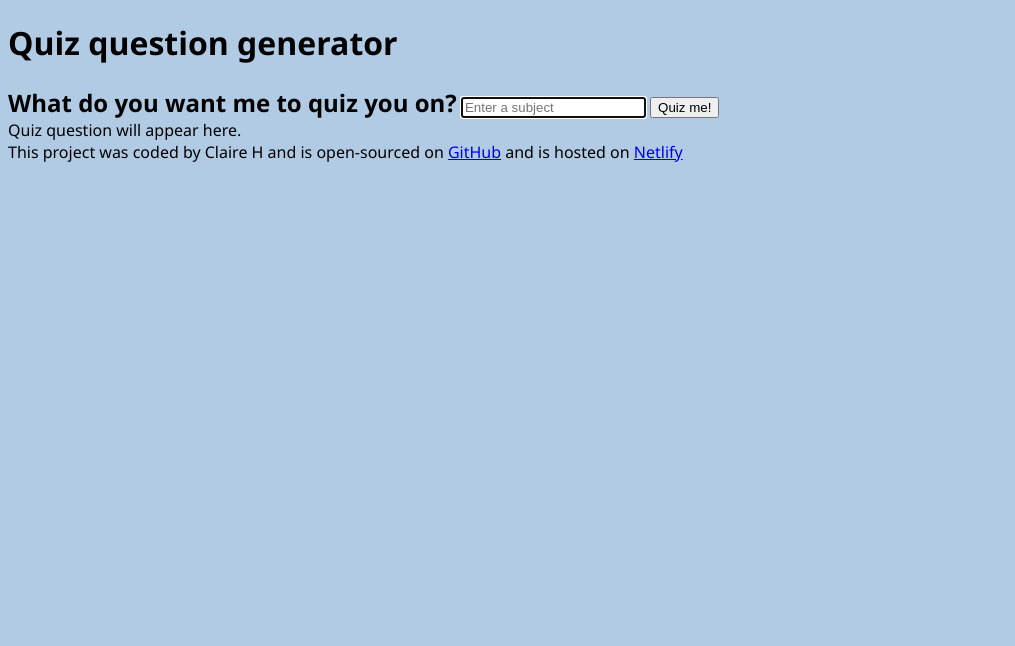
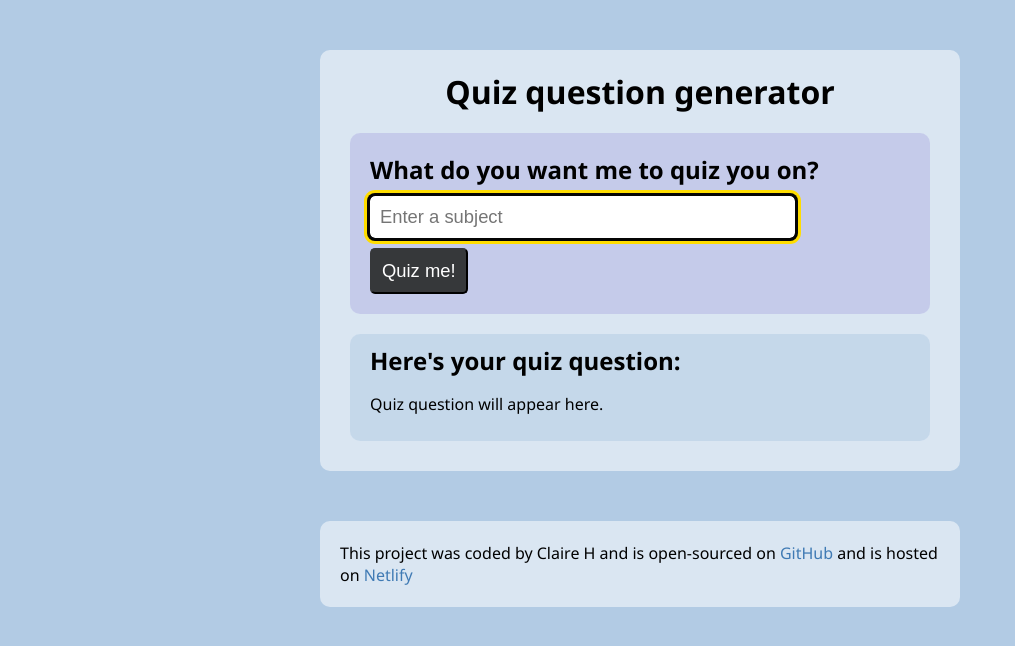
Before and after one commit to clkaha/quiz-generator, a plain HTML site: page index.html in a window 1280 px wide. Shown: the whole page, without its empty margins (0-1015 px from the left). Drawn offline with Linux system fonts and the light colour scheme.

Commit message:
Added styling.

```diff
--- a/index.html
+++ b/index.html
@@ -7,31 +7,35 @@
 		<link rel="stylesheet" href="styles.css" />
 	</head>
 	<body>
-		<header><h1>Quiz question generator</h1></header>
-		<main>
+		<main id="main-column">
+			<h1>Quiz question generator</h1>
 			<form>
-				<label for="quiz-subject" id="quiz-subject-label"
+				<label for="subject-input" id="quiz-subject-label"
 					>What do you want me to quiz you on?</label
 				>
 				<input
-					id="quiz-subject"
+					id="subject-input"
 					type="text"
 					placeholder="Enter a subject"
 					autofocus
 					required
 					aria-required="true"
 				/>
-				<input type="submit" value="Quiz me!" />
+				<input id="subject-submit" type="submit" value="Quiz me!" />
 			</form>
-			<div>Quiz question will appear here.</div>
+			<div id="quiz-question">
+                <h2>Here's your quiz question:</h2>
+            </p>Quiz question will appear here.</p></div>
 		</main>
 		<footer>
+			<p>
 				This project was coded by Claire H and is open-sourced on
 				<a href="https://github.com/clkaha/quiz-generator/" target="_blank"
 					>GitHub</a
 				>
 				and is hosted on
 				<a href="https://quizquestiongenerator.netlify.app/">Netlify</a>
+			</p>
 		</footer>
 		<script src="script.js"></script>
 	</body>
--- a/styles.css
+++ b/styles.css
@@ -1,8 +1,98 @@
 body {
 	background-color: #b2cbe4;
 	font-family: "Segoe UI", Tahoma, Geneva, Verdana, sans-serif;
+	margin: 50px;
 }
+
+footer,
+#main-column {
+	border-radius: 10px;
+	/* box-shadow: 2px 2px 2px #00000085; */
+	margin: 0 auto;
+	max-width: 600px;
+}
+
+#main-column {
+	background-color: #ffffff85;
+	padding: 20px;
+}
+footer {
+	background-color: #ffffff85;
+	margin: 50px auto;
+	padding: 5px 20px;
+}
+form {
+	background-color: #b2b2e485;
+	border-radius: 10px;
+	margin: 20px 10px;
+	padding: 10px 20px;
+}
+#quiz-question {
+	background-color: #b2cbe485;
+	border-radius: 10px;
+	margin: 10px;
+	padding: 10px 20px;
+}
+a {
+	color: #3f7ab4;
+	font-weight: 500;
+	text-decoration: none;
+}
+a:hover {
+	text-decoration: underline 2px;
+	text-underline-offset: 2px;
+}
+a:focus {
+	outline: #050505 solid 2px;
+}
+h1 {
+	font-weight: 700;
+	font-size: 2em;
+	margin: 0;
+	text-align: center;
+}
+
+h2,
 label {
 	font-size: 1.5em;
 	font-weight: 600;
+	margin: 0;
 }
+label {
+	display: block;
+	margin: 10px 0;
+}
+input {
+	display: block;
+	font-size: 1.15em;
+	margin: 10px 0;
+	border-radius: 5px;
+	padding: 10px 10px;
+}
+#subject-input {
+	width: 75%;
+	border: none;
+}
+
+#subject-submit {
+	background-color: #36383a;
+	border-color: #36383a;
+	color: #fff;
+	border-width: 2px;
+	font-weight: 500;
+}
+
+#subject-submit:hover {
+	cursor: pointer;
+	text-decoration: underline 2px;
+	text-underline-offset: 2px;
+}
+
+#subject-input:focus,
+#subject-submit:focus {
+	box-shadow:
+		0 0 0 3px #050505,
+		0px 0 0 6px #fd0;
+	outline: #050505 solid 2px;
+	transition: none;
+}
```
Lines whose indentation alone changed are shown as unchanged.
